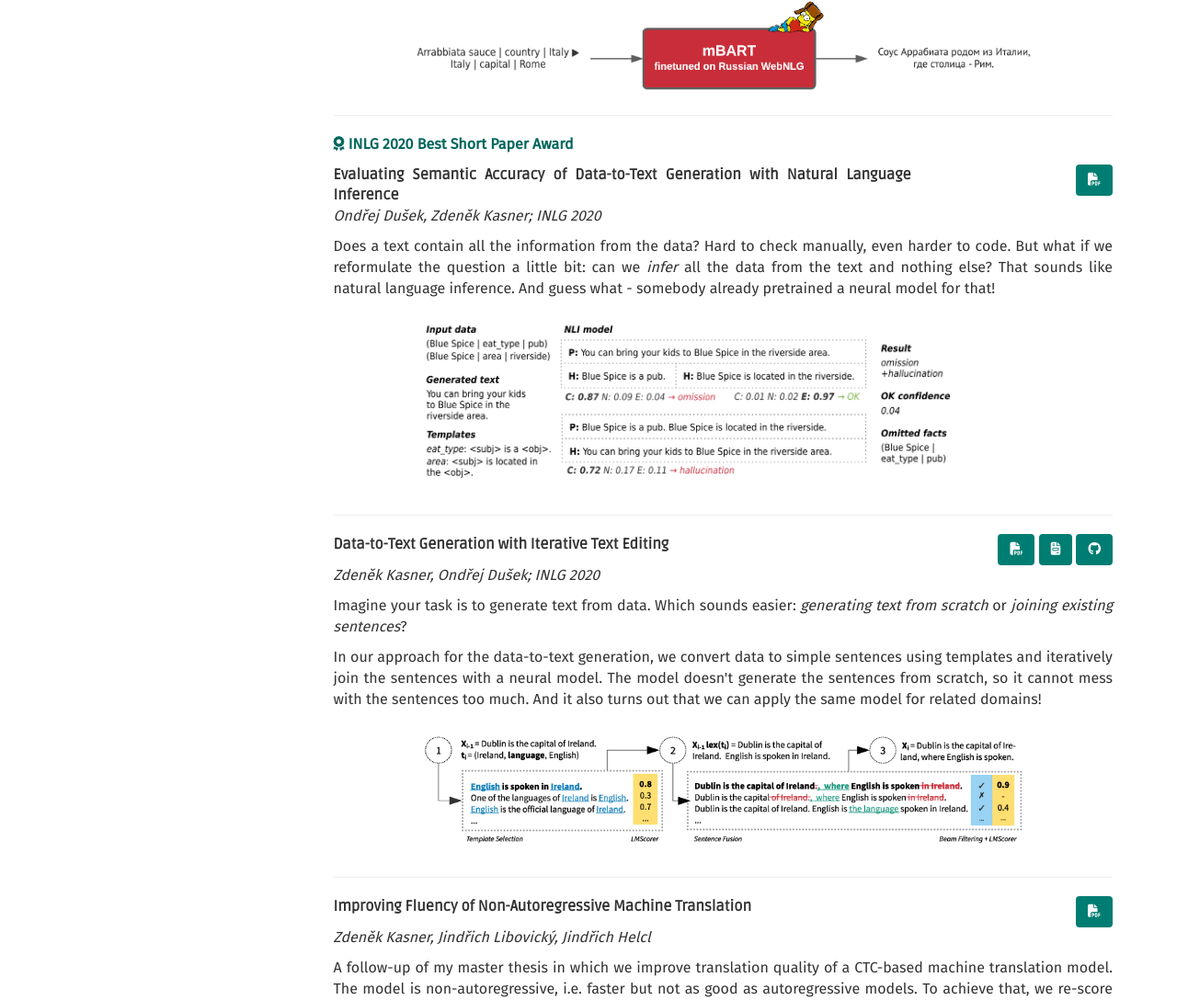
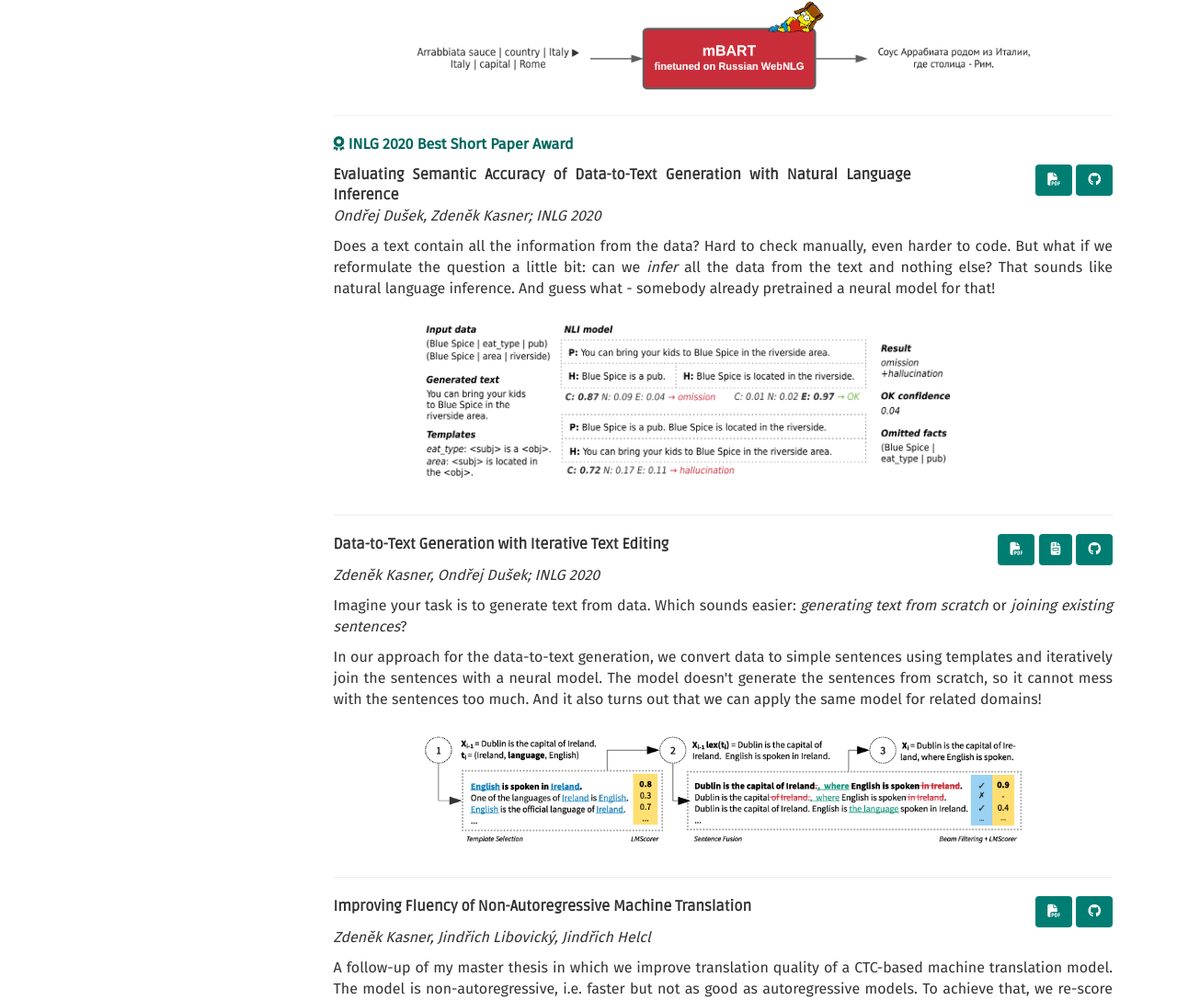
Before and after one commit to kasnerz/kasnerz.github.io, a Jekyll site: the page built from research.html, in a window 1280 px wide. Shown: the part 957-2045 px from the top of the page at 92% size. Built offline with Jekyll 4.4.1, drawn with Linux system fonts in a browser that asks for light colours; nearby versions of some CDN libraries.

Commit message:
Add code links

```diff
--- a/research.html
+++ b/research.html
@@ -69,6 +69,7 @@ title: Research
     </div>
     <div class="col-md-3 paper-buttons">
     <a href="https://www.aclweb.org/anthology/2020.inlg-1.19/" target="_blank" class="btn btn-acl" role="button"><i class="fa fa-file-pdf"></i></a>
+    <a href="https://github.com/ufal/nlgi_eval" target="_blank" class="btn btn-code" role="button"><i class="fa fa-github"></i></a>
     </div>
     </div>
     <div class="paper-authors">
@@ -120,6 +121,7 @@ title: Research
     </div>
     <div class="col-md-3  paper-buttons">
     <a href="https://arxiv.org/abs/2004.03227" target="_blank" class="btn btn-arxiv" role="button"><i class="fa fa-file-pdf"></i></a>
+    <a href="https://github.com/kasnerz/neuralmonkey-ctc-decoder" target="_blank" class="btn btn-code" role="button"><i class="fa fa-github"></i></a>
     </div>
     </div>
     <div class="paper-authors">
```
